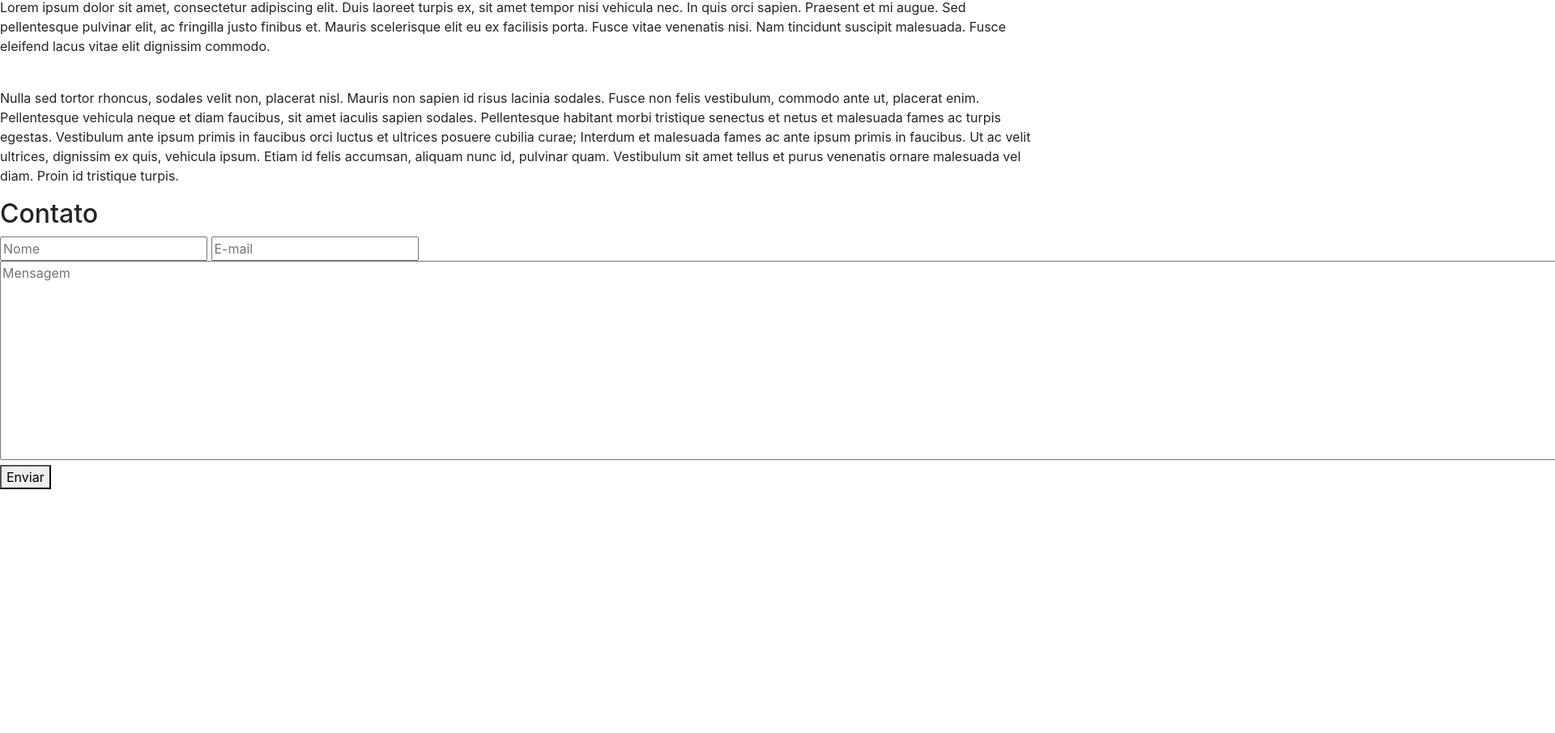
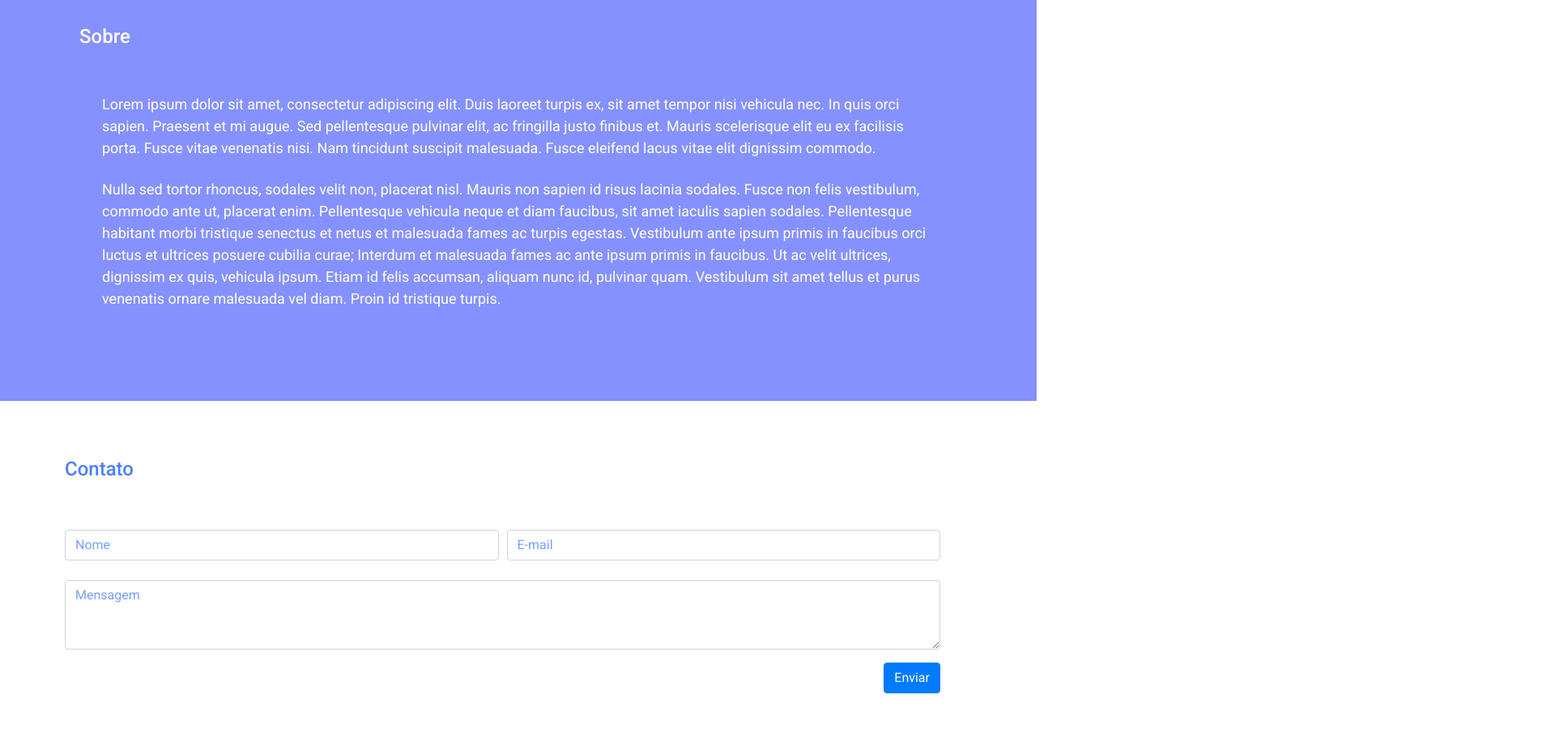
Before and after one commit to victorhoffmann/desafio-DH, a plain HTML site: page index.html in a window 1280 px wide. Shown: the part 655-1560 px from the top of the page at 81% size, 1920 px wide, since content can reach past the window. Before the commit the page ends 1259 px from the top, so only its background shows below. Drawn offline with nearby package versions, Linux system fonts and the light colour scheme.

Commit message:
feature: finalizando template com bootstrap

```diff
--- a/assets/stylesheets/style-bootstrap.css
+++ b/assets/stylesheets/style-bootstrap.css
@@ -1,3 +1,32 @@
+* {
+    font-family: 'Roboto';
+    scroll-behavior: smooth;
+}
+
+/* HEADER */
+
+header {
+    background-color: #fff;
+    box-shadow: 0px 4px 4px rgba(0, 0, 0, 0.25);
+}
+
+nav a{
+    color:#4B7EFF;
+}
+
+.navbar-brand a {
+    font-size: 24px;
+}
+
+.nav-link a {
+    font-size: 18px;
+}
+/* ASIDE */
+
+aside {
+    margin-top: 10px;
+}
+
 .carousel-item {
     background-color: #5f6fff;
     height: 550px;
@@ -7,3 +36,51 @@
 .carousel-item img{
     opacity: .5;
 }
+
+/* MAIN */
+
+main {
+    margin-top: 24px;
+    background-color: rgba(95, 111, 255, 0.76);
+    color: #fff;
+}
+
+main h2 {
+    font-size: 24px;
+    padding-bottom: 47px;
+    margin-left: 98px;
+    padding-top: 46px;
+}
+
+main p {
+    font-size: 18px;
+    margin: 0 126px;
+}
+
+main p:last-child {
+    padding-bottom: 113px;
+}
+
+/* FOOTER */
+
+#contato {
+    margin: 70px 119px 98px 80px;
+}
+
+#contato h2 {
+    font-size: 24px;
+    color: rgba(75, 126, 255, 1);
+}
+#contato .form-row{
+    margin-top: 60px;
+}
+
+
+#contato button {
+    display: block;
+    margin-left: auto;
+}
+
+.form-control::placeholder {
+    color: rgba(75, 126, 255, 0.74)!important;
+}
--- a/index.html
+++ b/index.html
@@ -12,24 +12,24 @@
 </head>
 <body>
     <header>
-      <nav class="navbar navbar-expand-lg navbar-light bg-light">
-        <a class="navbar-brand" href="#">Meu primeiro site</a>
+      <nav class="navbar navbar-expand-lg">
+        <a class="navbar-brand font-weight-bold" href="#">Meu primeiro site</a>
         <button class="navbar-toggler" type="button" data-toggle="collapse" data-target="#navbarNav" aria-controls="navbarNav" aria-expanded="false" aria-label="Toggle navigation">
           <span class="navbar-toggler-icon"></span>
         </button>
         <div class="collapse navbar-collapse" id="navbarNav">
-          <ul class="navbar-nav">
-            <li class="nav-item active">
-              <a class="nav-link" href="#">Sobre <span class="sr-only">(current)</span></a>
+          <ul class="navbar-nav ml-auto">
+            <li class="nav-item">
+              <a class="nav-link" href="#sobre">Sobre <span class="sr-only">(current)</span></a>
             </li>
             <li class="nav-item">
-              <a class="nav-link" href="#">Contato</a>
+              <a class="nav-link" href="#contato">Contato</a>
             </li>
             <li class="nav-item">
-              <a class="nav-link" href="#">Cadastre-se</a>
+              <a class="btn btn-primary" href="#" role="button">Cadastre-se</a>
             </li>
             <li class="nav-item">
-              <a class="nav-link disabled" href="#">Login</a>
+              <a class="nav-link" href="#">Login</a>
             </li>
           </ul>
         </div>
@@ -71,18 +71,21 @@
     <footer>
         <div id="contato">
             <h2>Contato</h2>
-            <div class='questionario'>
-                <input type="text" class='contato-tipo1' placeholder="Nome"></input>
-                <input type="text" class='contato-tipo1' id='contato-2'placeholder="E-mail"></input>
-            </div>
-            <div class='questionario'>
-                <textarea placeholder="Mensagem" class="contato-tipo2" cols="300" rows="10"></textarea>
-            </div>
-            <!-- <div class='questionario'>
-                <input type='text' placeholder="Mensagem" class="contato-tipo2"></textarea>
-            </div> -->
-            <button id="button-questionario" type="submit" form="form1" value="Submit">Enviar</button>
-
+            <form>
+              <div class="form-row">
+                <div class="col">
+                  <input type="text" class="form-control" placeholder="Nome">
+                </div>
+                <div class="col">
+                  <input type="text" class="form-control" placeholder="E-mail">
+                </div>
+              </div>
+              <div class="form-group">
+                <label for="Textarea1"></label>
+                <textarea class="form-control" id="Textarea1" rows="3" placeholder="Mensagem"></textarea>
+              </div>
+              <button type="submit" class="btn btn-primary">Enviar</button>
+            </form>
         </div>
     </footer>
     <script src="https://code.jquery.com/jquery-3.5.1.slim.min.js" integrity="sha384-DfXdz2htPH0lsSSs5nCTpuj/zy4C+OGpamoFVy38MVBnE+IbbVYUew+OrCXaRkfj" crossorigin="anonymous"></script>
```
